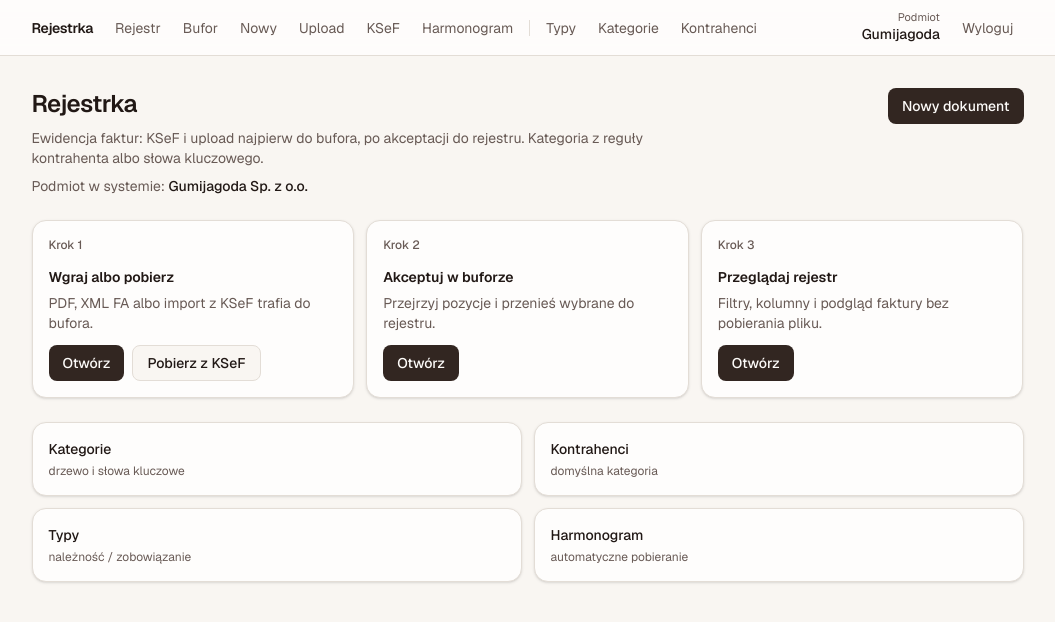
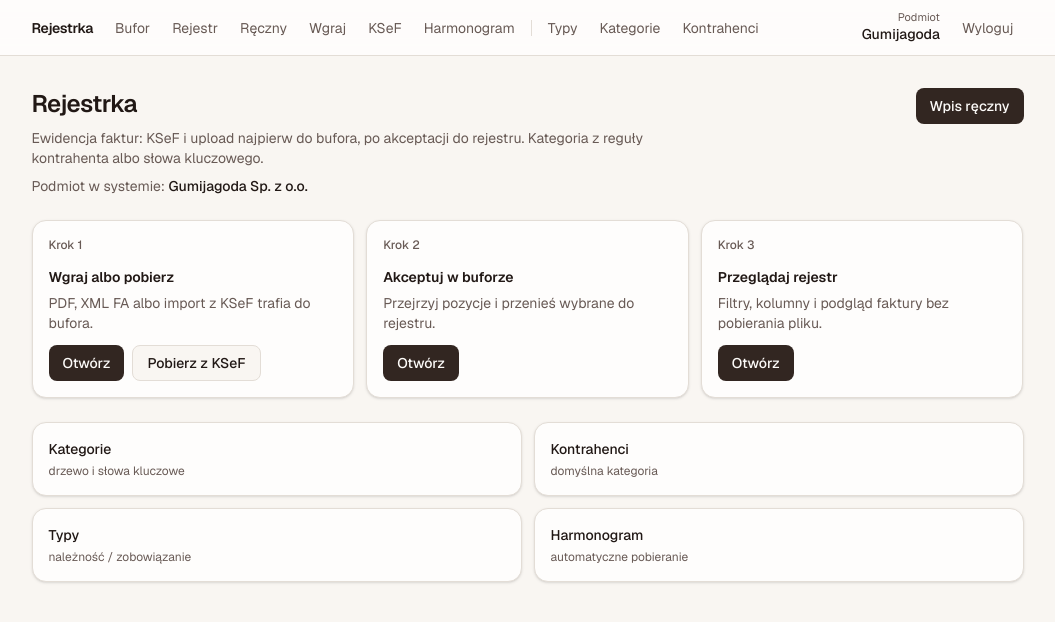
Before and after one commit to Klara923/gumijagody, a Next.js app: page / in a window 1280 px wide. Shown: the top 622 px of the page, without its empty margins (105-1160 px from the left). Built offline with nearby package versions, Linux system fonts and the light colour scheme.

Commit message:
Put the buffer first in nav and use Polish labels for manual entry and upload

```diff
--- a/src/app/buffer/page.tsx
+++ b/src/app/buffer/page.tsx
@@ -49,7 +49,7 @@ export default async function BufferPage({ searchParams }: { searchParams: Searc
       actions={
         <>
           <Link href="/documents/upload" className={buttonSecondaryClassName}>
-            Upload
+            Wgraj
           </Link>
           <Link href="/ksef/import" className={buttonClassName}>
             Pobierz z KSeF
@@ -64,7 +64,7 @@ export default async function BufferPage({ searchParams }: { searchParams: Searc
         >
           <div className="flex flex-wrap gap-2">
             <Link href="/documents/upload" className={buttonClassName}>
-              Upload PDF / XML
+              Wgraj PDF / XML
             </Link>
             <Link href="/ksef/import" className={buttonSecondaryClassName}>
               Pobierz z KSeF
--- a/src/app/documents/new/page.tsx
+++ b/src/app/documents/new/page.tsx
@@ -15,7 +15,7 @@ export default async function NewDocumentPage({ searchParams }: { searchParams:
 
   return (
     <PageShell
-      title="Nowy dokument"
+      title="Wpis ręczny"
       description="Ręczne dodanie trafia od razu do rejestru."
       flash={error ? { message: error } : null}
     >
--- a/src/app/documents/page.tsx
+++ b/src/app/documents/page.tsx
@@ -49,7 +49,7 @@ export default async function DocumentsPage({ searchParams }: { searchParams: Se
       flash={parsed.success ? null : { message: parsed.error.issues[0]?.message ?? 'Nieprawidłowe filtry' }}
       actions={
         <Link href="/documents/new" className={buttonClassName}>
-          Dodaj dokument
+          Wpis ręczny
         </Link>
       }
     >
--- a/src/app/documents/upload/page.tsx
+++ b/src/app/documents/upload/page.tsx
@@ -17,7 +17,7 @@ export default async function UploadDocumentPage({
 
   return (
     <PageShell
-      title="Upload PDF / XML"
+      title="Wgraj PDF / XML"
       description="XML FA wczytuje dane automatycznie. Przy PDF uzupełnij metadane poniżej."
       flash={error ? { message: error } : null}
     >
--- a/src/app/page.tsx
+++ b/src/app/page.tsx
@@ -45,7 +45,7 @@ export default function Home() {
       }
       actions={
         <Link href="/documents/new" className={buttonClassName}>
-          Nowy dokument
+          Wpis ręczny
         </Link>
       }
     >
--- a/src/components/app-nav.tsx
+++ b/src/components/app-nav.tsx
@@ -8,10 +8,10 @@ import { APP_NAME, COMPANY_CONTEXT_LABEL, COMPANY_SHORT } from '@/lib/brand'
 import { cn } from '@/lib/utils'
 
 const primary = [
+  { href: '/buffer', label: 'Bufor' },
   { href: '/documents', label: 'Rejestr' },
-  { href: '/buffer', label: 'Bufor' },
-  { href: '/documents/new', label: 'Nowy' },
-  { href: '/documents/upload', label: 'Upload' },
+  { href: '/documents/new', label: 'Ręczny' },
+  { href: '/documents/upload', label: 'Wgraj' },
   { href: '/ksef/import', label: 'KSeF' },
   { href: '/ksef/schedule', label: 'Harmonogram' },
 ]
--- a/src/lib/labels.ts
+++ b/src/lib/labels.ts
@@ -13,7 +13,7 @@ export const DOCUMENT_STAGE = {
 
 export const DOCUMENT_SOURCE = {
   KSEF: { label: 'KSeF', tone: 'info' },
-  UPLOAD: { label: 'Upload', tone: 'neutral' },
+  UPLOAD: { label: 'Wgrany', tone: 'neutral' },
   MANUAL: { label: 'Ręczny', tone: 'neutral' },
 } as const satisfies Record<string, LabelMeta>
 
```
Also changed, not shown: 1 other file (tests, documents, lock files or other folders).
